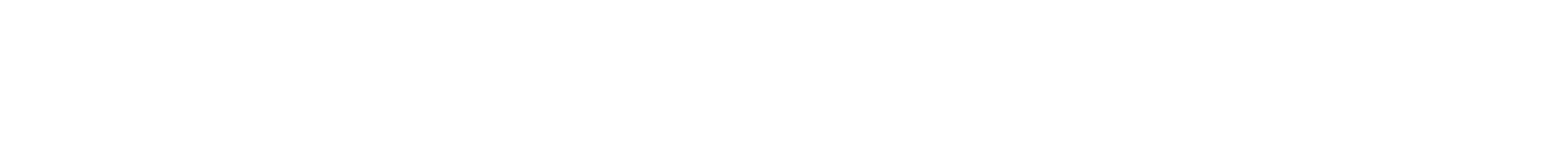
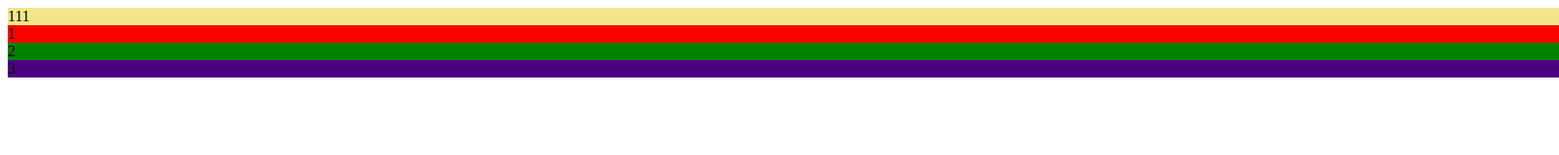
Before and after one commit to Igor-R64/Task-css2, a plain HTML site: page index.html in a window 1280 px wide. Shown: the whole page at 97% size, 1608 px wide, since content can reach past the window. Drawn offline with Linux system fonts and the light colour scheme.

Commit message:
add header

```diff
--- a/index.html
+++ b/index.html
@@ -8,6 +8,22 @@
     <title>Green house</title>
 </head>
 <body>
+     <div class="wrapper">
+    111
+    <header class="header">
+
+1
+    </header>
+
+    <main class="main">
+2
+    </main>
+
+    <footer class="footer">
+3
+    </footer>
+</div>
+
 
 </body>
 </html>
--- a/style.css
+++ b/style.css
@@ -0,0 +1,15 @@
+.header {
+    background-color: red;
+}
+.main {
+    background-color: green;
+}
+
+.footer {
+    background-color: indigo;
+}
+.wrapper {
+    margin: 0 auto;
+    width: 1600px;
+    background-color: khaki;
+}
```
